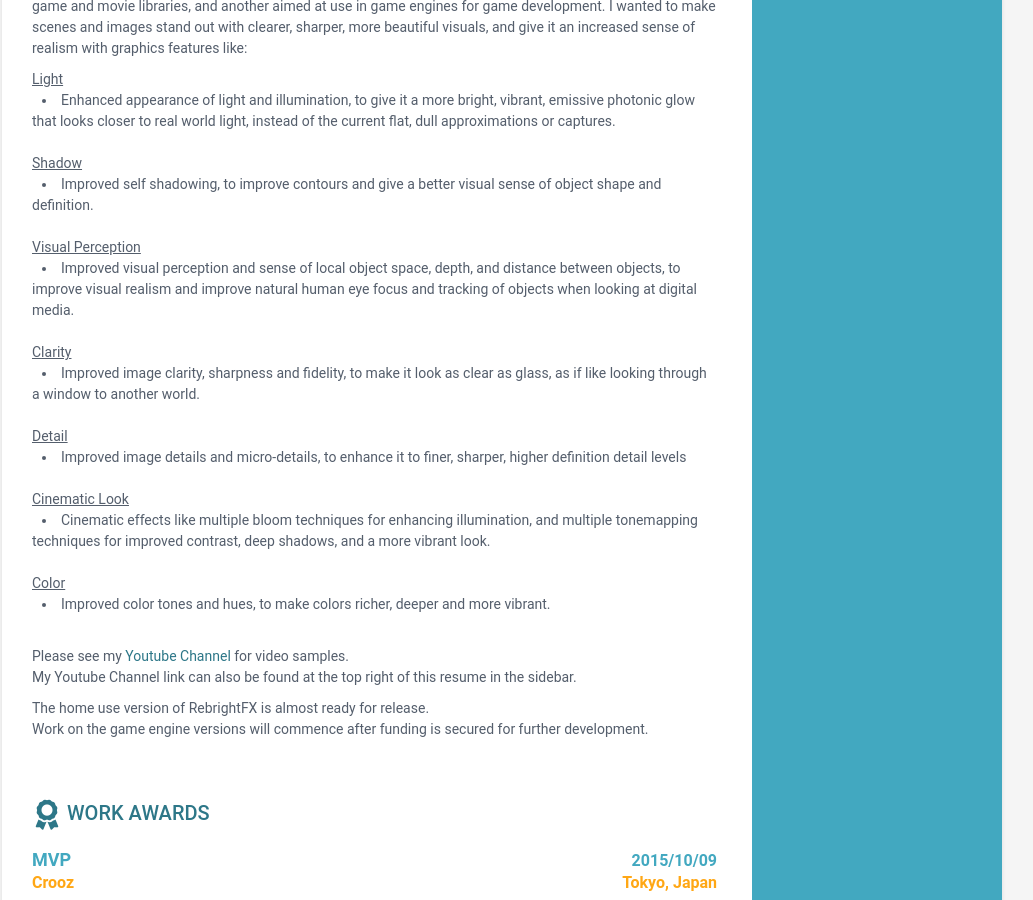
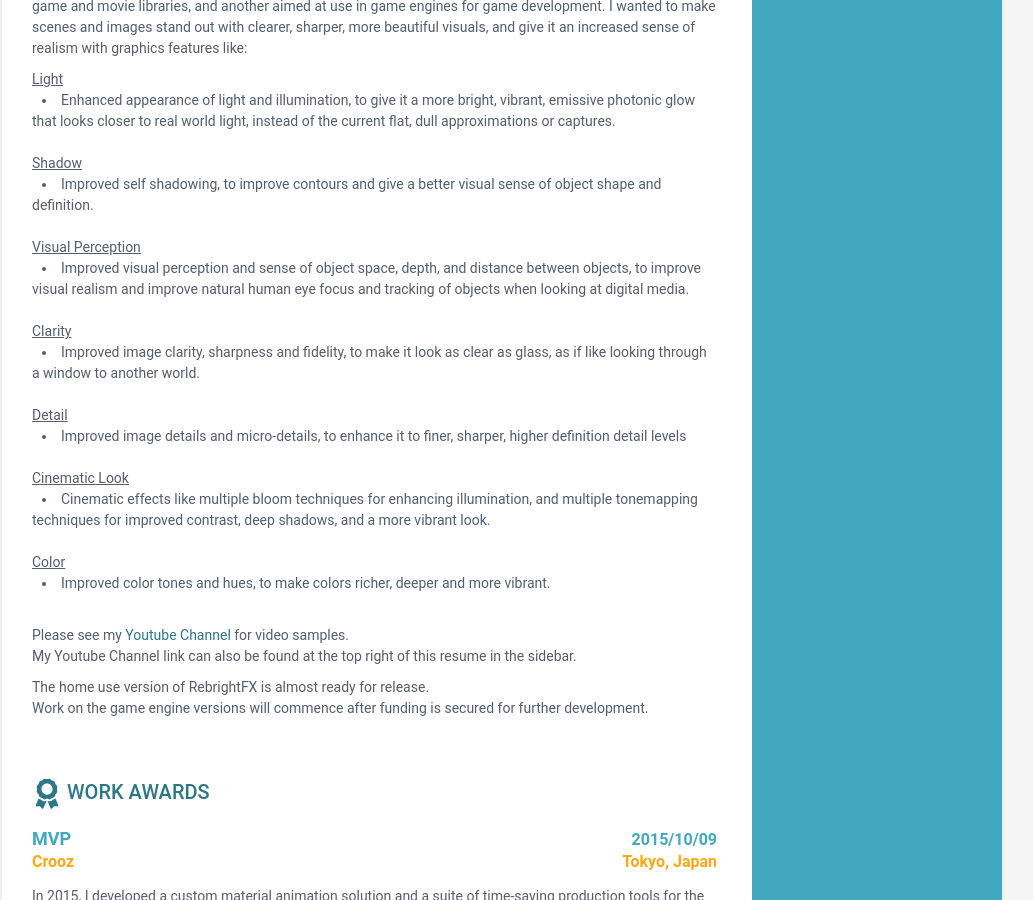
Before and after one commit to techengineer3d/resume, a Jekyll site: the page built from index.html, in a window 1280 px wide and 900 px high, scrolled down 2363 px. Shown: the whole window, without its empty margins (138-1171 px from the left). Built offline with Jekyll 4.4.1, drawn with Linux system fonts in a browser that asks for light colours.

Commit message:
minor update
wording changes to project section - rebrightfx

```diff
--- a/_data/project_data.yml
+++ b/_data/project_data.yml
@@ -28,7 +28,7 @@ projects:
         <br/>
         <u>Visual Perception</u>
         <span class="bullet-point">
-        Improved visual perception and sense of local object space, depth, and distance between objects, to improve visual realism and improve natural human eye focus and tracking of objects when looking at digital media.
+        Improved visual perception and sense of object space, depth, and distance between objects, to improve visual realism and improve natural human eye focus and tracking of objects when looking at digital media.
         </span>
         <br/>
         <u>Clarity</u>
```
Also changed, not shown: Gemfile.lock (added), 2 other files.
